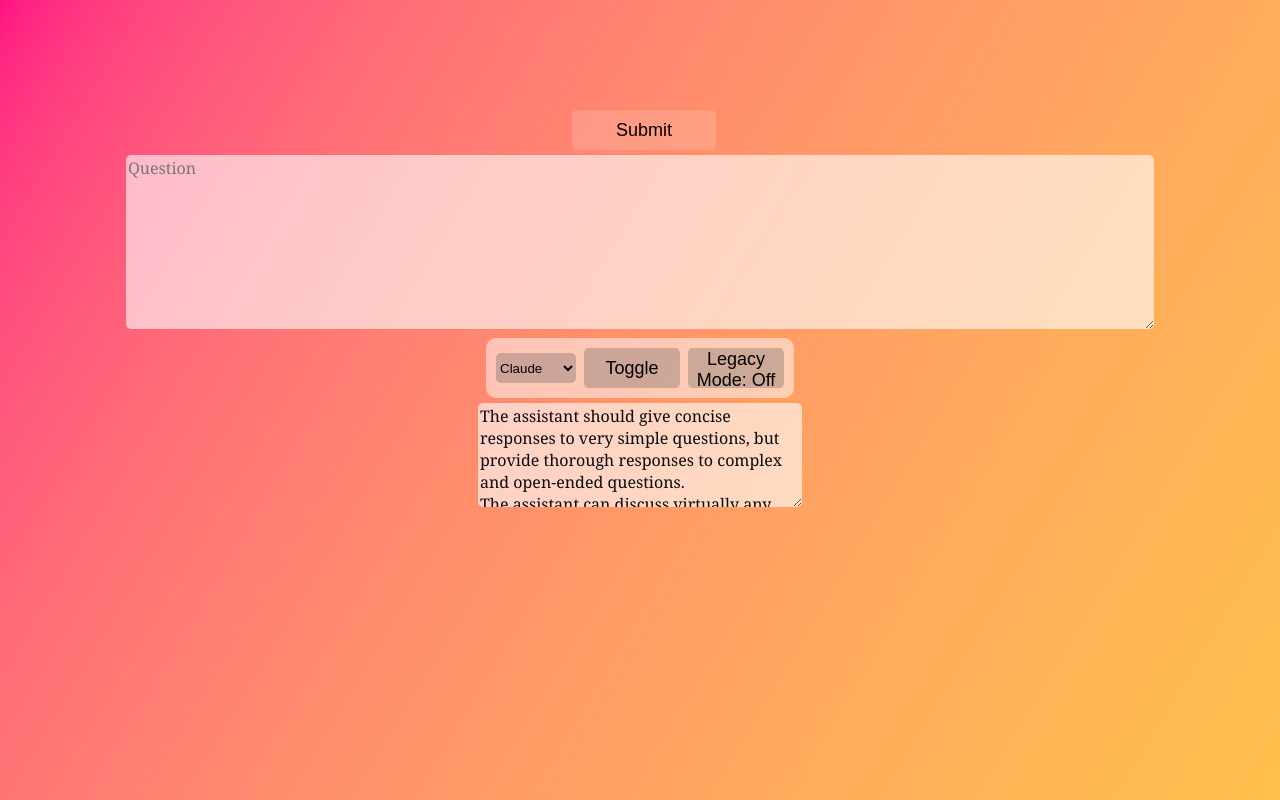
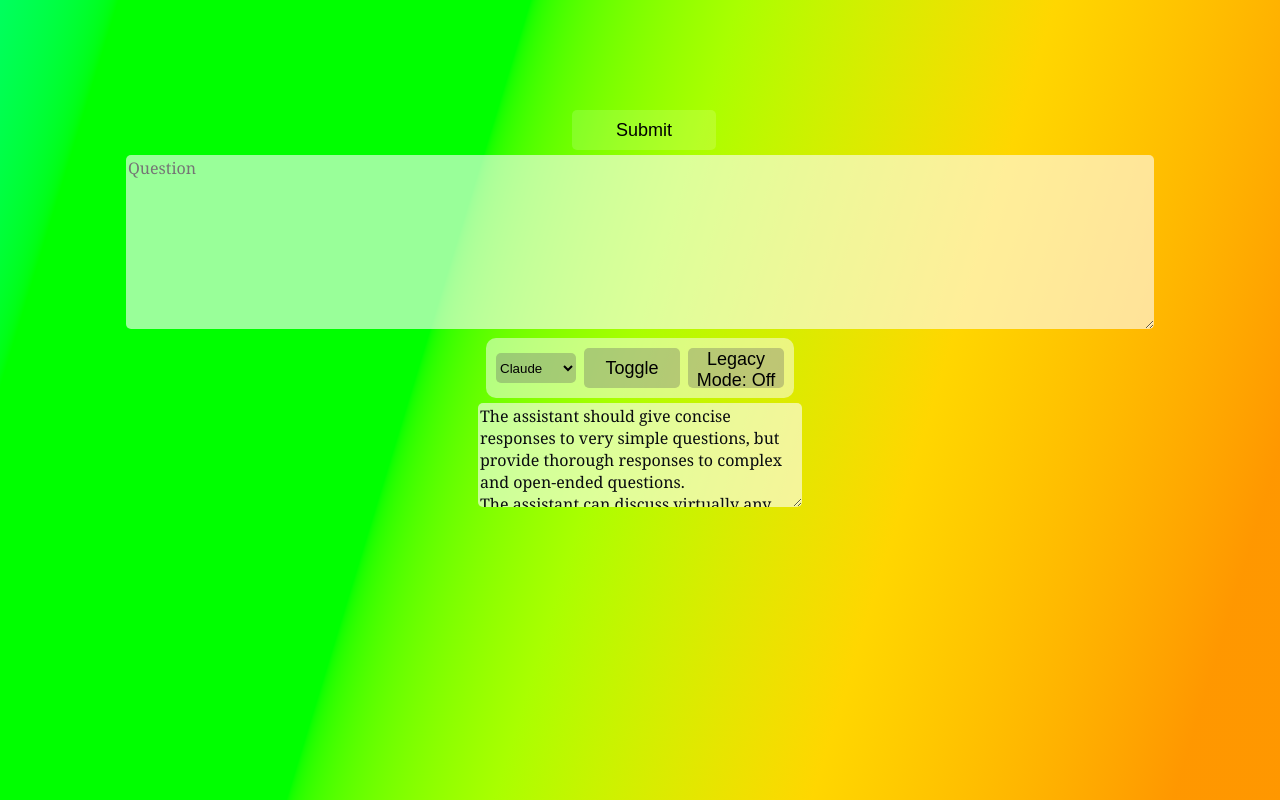
Before and after one commit to Ownwn/PersonalSite, a React (Vite) app: page /c in a window 1280 px wide. Built offline with nearby package versions, Linux system fonts and the light colour scheme.

Commit message:
tweak colours

```diff
--- a/src/routes/c/chatPage.module.css
+++ b/src/routes/c/chatPage.module.css
@@ -1,9 +1,10 @@
 .chatBackground {
     --hdr-gradient: linear-gradient(
-            121deg in oklab,
-            oklch(100% 0.4 20) 0%, oklch(90% 0.18 62) 100%
+            107deg in oklab,
+            oklch(96% 0.50 160),
+            oklch(84% 0.50 91)  93%
     );
-    --sdr-gradient: linear-gradient(121deg, #ff0e83 0%, #ffbf4b 100%);
+    --sdr-gradient: linear-gradient(107deg, #0ff 6%, #f80000 89%);
 
     background: var(--hdr-gradient);
 
```
